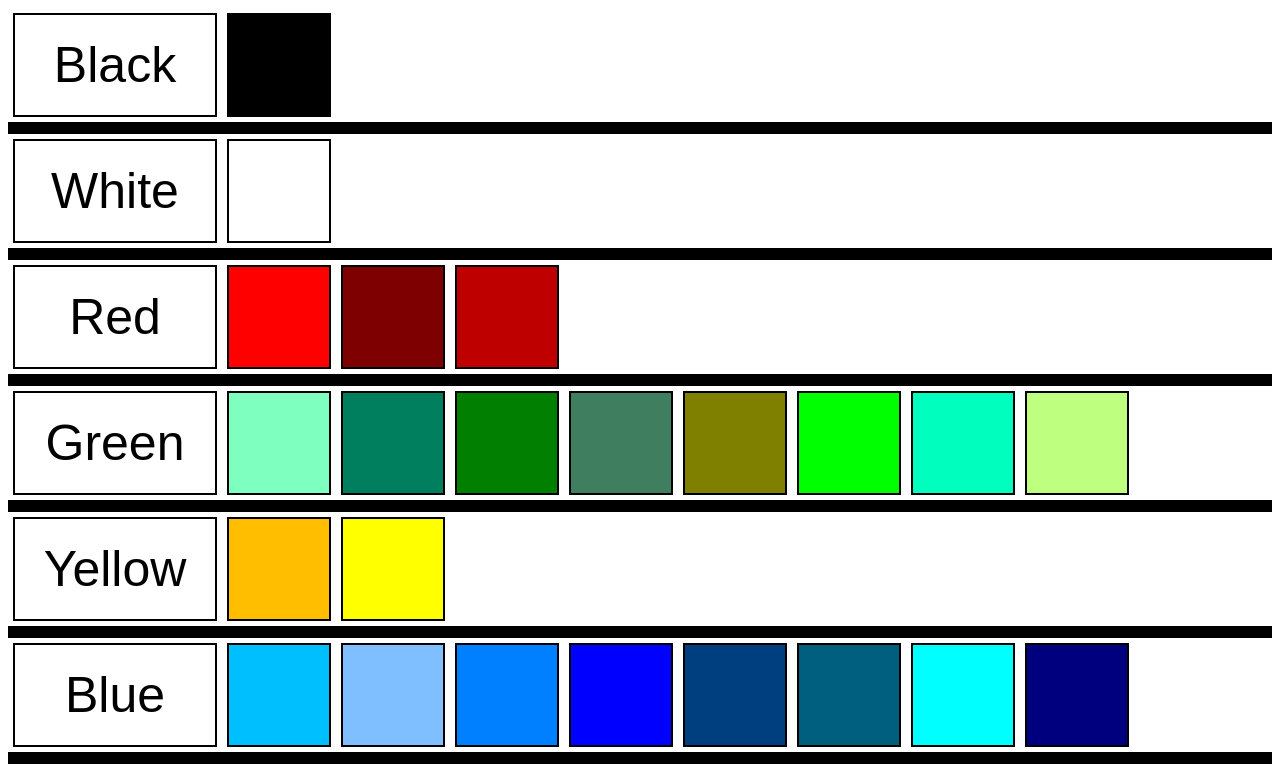
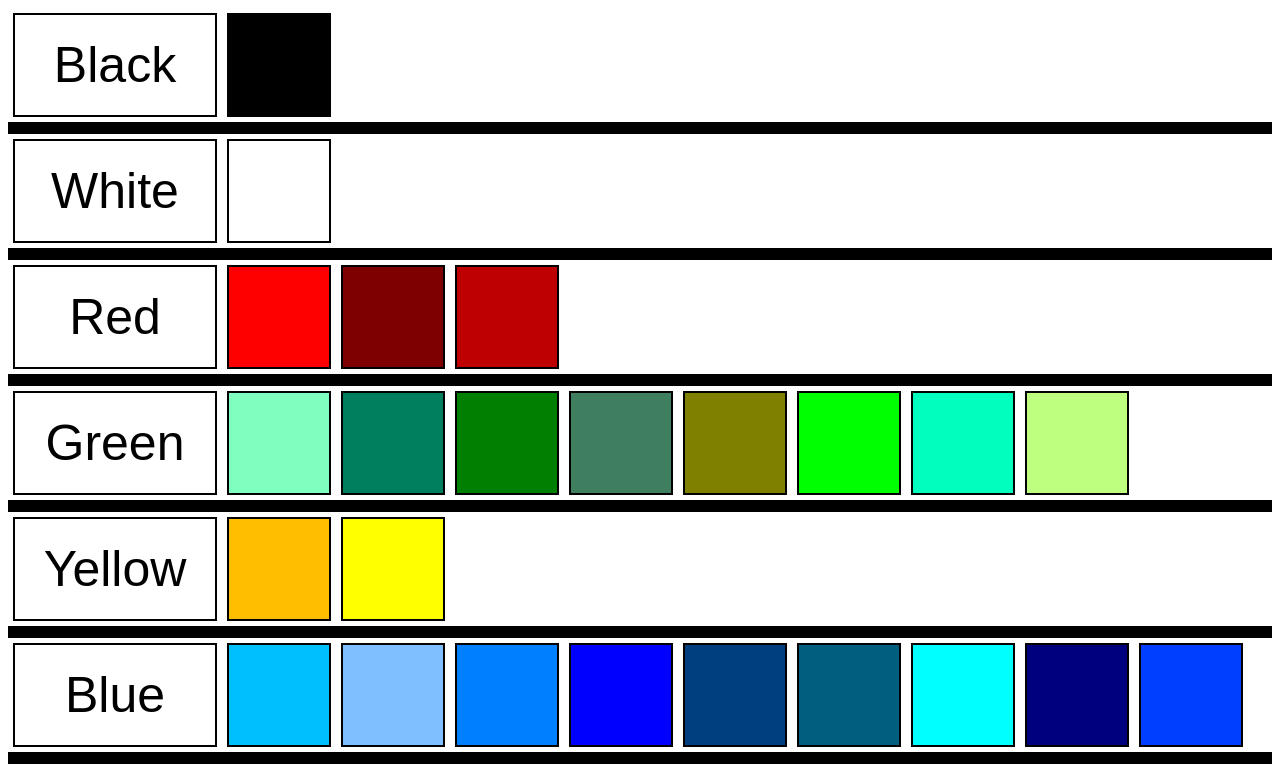
Before and after one commit to jmbharish-ai/Colors-Display, a plain HTML site: page index.html in a window 1280 px wide. Shown: the top 766 px of the page. Drawn offline with Linux system fonts and the light colour scheme.

Commit message:
Update index.html

```diff
--- a/index.html
+++ b/index.html
@@ -85,7 +85,8 @@
                     "rgb(0, 63, 127)",
                     "rgb(0, 95, 127)",
                     "rgb(0, 255, 255)",
-                    "rgb(0, 0, 127)"
+                    "rgb(0, 0, 127)",
+                    "rgb(0, 63, 255)"
                 ],
                 [ // brown
                     "rgb(127, 63, 0)",
```
